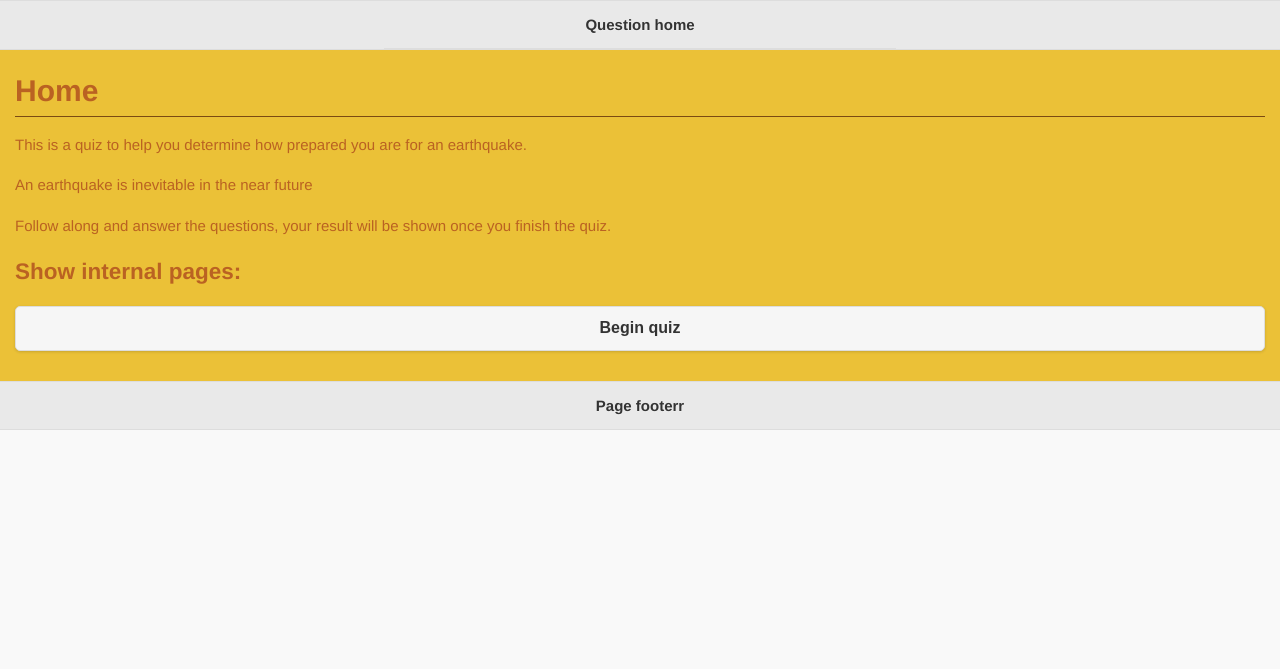
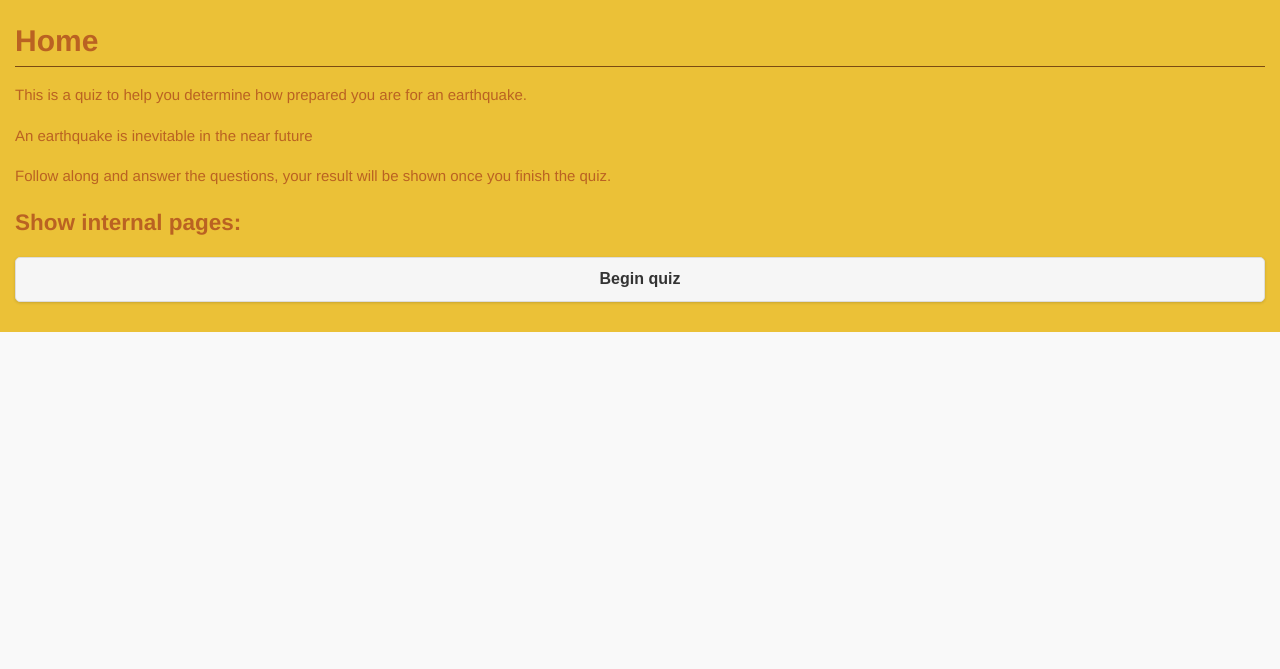
Before and after one commit to jncheng/381assignment1, a PHP site: page / in a window 1280 px wide. Shown: the top 669 px of the page. Run offline with PHP 8.4, Linux system fonts and the light colour scheme.

Commit message:
added layoutstuff

```diff
--- a/css/base.css
+++ b/css/base.css
@@ -39,11 +39,14 @@ h1, h2, h3, h4 {
 }
 
 h1 {
-  border-bottom: 1px solid #ddd;
-  font-size: 2.5em;
+  text-align: center;
+  border: 1px solid #808080 ;
+  font-size: 1.5em;
   font-weight: bold;
-  margin: 0 0 15px;
+  background-color: #D3D3D3;
+
   padding: 0;
+  border-radius: 25px;
 }
 
 h2 {
@@ -141,7 +144,12 @@ $('#right').click(function() {
 
     height:100vh;
 }
+#header-div{
 
+
+  margin: 0%;
+
+}
 
 #footer{
   position: absolute;
--- a/js/app.js
+++ b/js/app.js
@@ -125,26 +125,26 @@ var JQueryMobileContent = React.createClass({
 });
 
 /** jQuery Mobile footer component. */
-var JQueryMobileFooter = React.createClass({
-  displayName: 'JQueryMobileFooter',
+// var JQueryMobileFooter = React.createClass({
+//   displayName: 'JQueryMobileFooter',
 
-  render: function() {
-    return React.DOM.div({'data-role':'footer'},
-      React.DOM.h4(null, 'Page footerr')
-    );
-  }
-});
+//   render: function() {
+//     return React.DOM.div({'data-role':'footer'},
+//       React.DOM.h4(null, 'Page footerr')
+//     );
+//   }
+// });
 
 /** jQuery Mobile header component. */
-var JQueryMobileHeader = React.createClass({
-  displayName: 'JQueryMobileHeader',
+// var JQueryMobileHeader = React.createClass({
+//   displayName: 'JQueryMobileHeader',
 
-  render: function() {
-    return React.DOM.div({'data-role':'header', 'data-theme':this.props.headerTheme},
-      React.DOM.h1(null, this.props.title)
-    );
-  }
-});
+//   render: function() {
+//     return React.DOM.div({'data-role':'header', 'data-theme':this.props.headerTheme},
+//       React.DOM.h1(null, this.props.title)
+//     );
+//   }
+// });
 
 /** jQuery Mobile page component. */
 var JQueryMobilePage = React.createClass({
@@ -156,9 +156,9 @@ var JQueryMobilePage = React.createClass({
 
   render: function() {
     return this.transferPropsTo(React.DOM.div(null,
-      JQueryMobileHeader({title:'Question ' + this.props.id, headerTheme:this.props.headerTheme}),
-      JQueryMobileContent(null, this.props.children),
-      JQueryMobileFooter(null)
+      // JQueryMobileHeader({title:'Question ' + this.props.id, headerTheme:this.props.headerTheme}),
+      JQueryMobileContent(null, this.props.children)
+      // JQueryMobileFooter(null)
     ));
   }
 });
--- a/js/page2.js
+++ b/js/page2.js
@@ -5,7 +5,12 @@ var PageTwoContent = React.createClass({
   displayName: 'PageOneContent',
 
   render: function() {
-    return React.DOM.div({id:'body'},null,
+    return React.DOM.div({id:'header-div'},null,
+      React.DOM.h1(null, 'O O O O O'),
+
+
+      React.DOM.div({id:'body'},null,
+
         React.DOM.h2(null, 'Question 2'),
         React.DOM.p(null, 'How should you behave during an earthquake?'),
         React.DOM.p(null, 'Pick the best one.'),
@@ -30,7 +35,9 @@ var PageTwoContent = React.createClass({
       // );
       // return  React.DOM.div({id: 'right-col'},
       //   JQueryMobileButton({href:'#one'}, 'Last Question')
+
       // );
+      )
     );
   }
 });
```
Also changed, not shown: js/model.js (deleted). Lines whose indentation alone changed are shown as unchanged.
